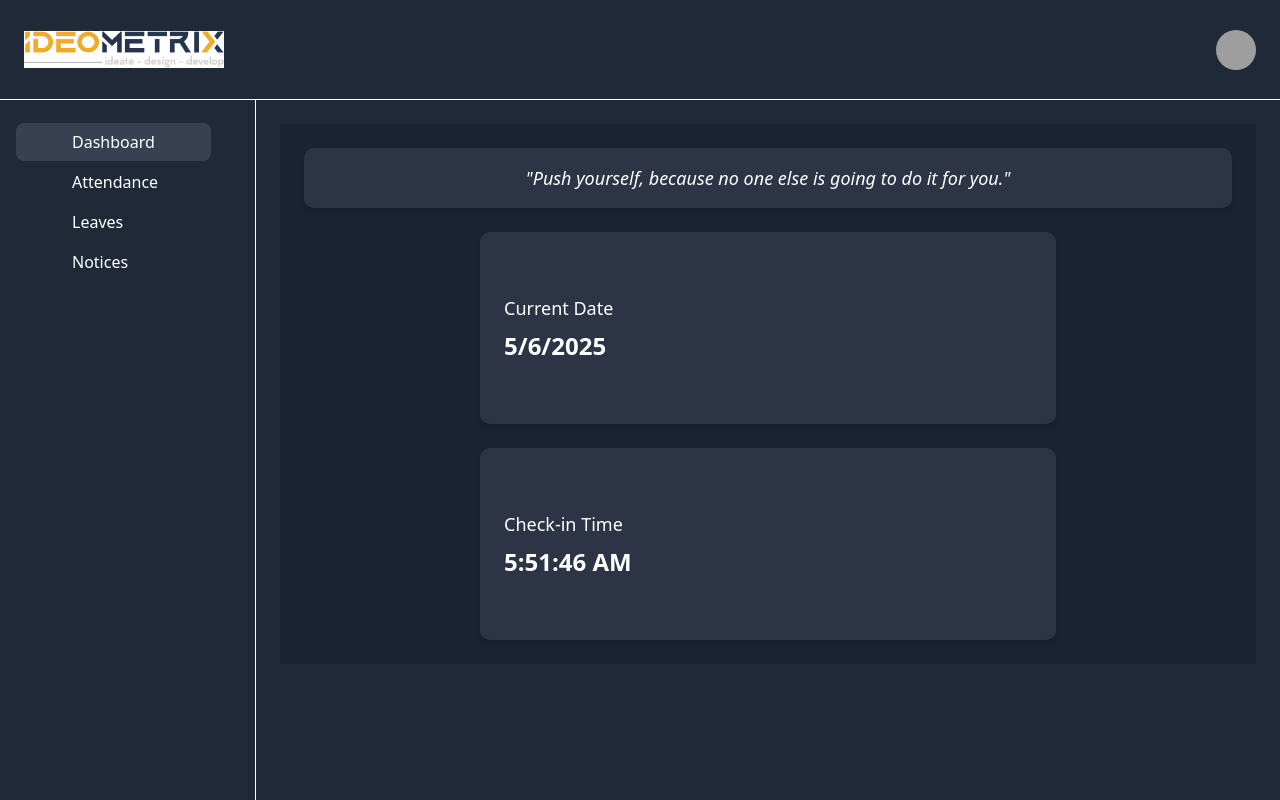
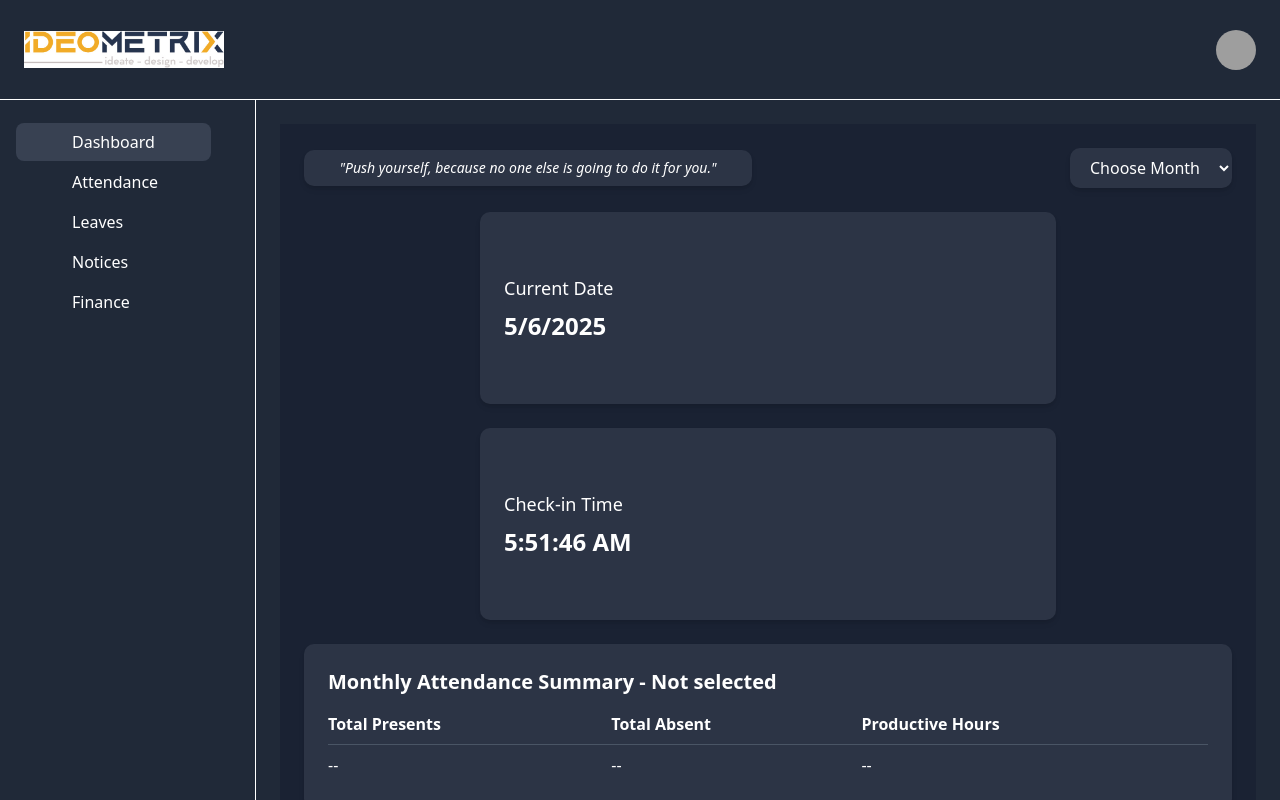
Before and after one commit to Ghazalasiyad/imx-employee-dashboard, a React (Vite) app: page /dashboard in a window 1280 px wide. Built offline with nearby package versions, Linux system fonts and the light colour scheme; grey boxes are pictures that could not be loaded.

Commit message:
Attendance summary added to dashboard

```diff
--- a/src/App.tsx
+++ b/src/App.tsx
@@ -5,6 +5,7 @@ import Leaves from './Pages/Leaves/Leaves';
 import Attendance from './Pages/Attendance/Attendance';
 import Notice from './Pages/Notice/Notice';
 import SignIn from './Pages/Signin/Signin';
+import Finance from './Pages/Finance/Finance';
 const App = () => {
   return (
     <Router>
@@ -15,6 +16,7 @@ const App = () => {
           <Route path='attendance' element={<Attendance />} />
           <Route path='leaves' element={<Leaves />} />
           <Route path='notice' element={<Notice />} />
+          <Route path='finance' element={<Finance />} />
         </Route>
       </Routes>
     </Router>
--- a/src/Pages/Dashboard/Dashboard.tsx
+++ b/src/Pages/Dashboard/Dashboard.tsx
@@ -8,21 +8,26 @@ const quotes = [
   "Dream it. Wish it. Do it.",
 ];
 
+const months = [
+  'January', 'February', 'March', 'April',
+  'May', 'June', 'July', 'August',
+  'September', 'October', 'November', 'December',
+];
+
 const Dashboard = () => {
   const [currentDate, setCurrentDate] = useState('');
   const [checkInTime, setCheckInTime] = useState('');
   const [quote, setQuote] = useState('');
+  const [selectedMonth, setSelectedMonth] = useState('');
 
   useEffect(() => {
     const now = new Date();
     setCurrentDate(now.toLocaleDateString());
     setCheckInTime(now.toLocaleTimeString());
 
-    // Set initial quote
     const randomIndex = Math.floor(Math.random() * quotes.length);
     setQuote(quotes[randomIndex]);
 
-    // Change quote every 5 seconds
     const interval = setInterval(() => {
       const nextIndex = Math.floor(Math.random() * quotes.length);
       setQuote(quotes[nextIndex]);
@@ -31,25 +36,71 @@ const Dashboard = () => {
     return () => clearInterval(interval);
   }, []);
 
+  const handleMonthChange = (e: React.ChangeEvent<HTMLSelectElement>) => {
+    setSelectedMonth(e.target.value);
+  };
+
   return (
-    <div className="p-6 space-y-6 bg-[#1a2233] h-auto">
-      {/* Quote Box */}
-      <div className="bg-[#2c3445] text-white rounded-lg px-6 py-4 shadow-md text-center">
-        <p className="text-lg italic">"{quote}"</p>
+    <div className="p-6 space-y-6 bg-[#1a2233] h-auto relative text-white">
+      {/* Top Row: Quote box & Month selector */}
+      <div className="flex justify-between items-center">
+        {/* Smaller Quote Box */}
+        <div className="bg-[#2c3445] rounded-lg px-4 py-2 shadow-md text-center max-w-md w-full">
+          <p className="text-sm italic">"{quote}"</p>
+        </div>
+
+        {/* Dropdown aligned right */}
+        <div>
+          <select
+            value={selectedMonth}
+            onChange={handleMonthChange}
+            className="bg-[#2c3445] text-white px-4 py-2 rounded-lg shadow-md"
+          >
+            <option value="" disabled>
+              Choose Month
+            </option>
+            {months.map((month) => (
+              <option key={month} value={month}>
+                {month}
+              </option>
+            ))}
+          </select>
+        </div>
       </div>
 
+      {/* Date & Check-in Boxes */}
       <div className="flex flex-wrap justify-center gap-6">
-        {/* Current Date Card */}
         <div className="bg-[#2c3445] shadow-md rounded-lg p-6 h-48 max-w-xl w-full flex flex-col justify-center">
-          <h3 className="text-lg font-medium text-white">Current Date</h3>
-          <p className="mt-2 text-2xl font-bold text-white">{currentDate}</p>
+          <h3 className="text-lg font-medium">Current Date</h3>
+          <p className="mt-2 text-2xl font-bold">{currentDate}</p>
         </div>
+        <div className="bg-[#2c3445] shadow-md rounded-lg p-6 h-48 max-w-xl w-full flex flex-col justify-center">
+          <h3 className="text-lg font-medium">Check-in Time</h3>
+          <p className="mt-2 text-2xl font-bold">{checkInTime}</p>
+        </div>
+      </div>
 
-        {/* Check-in Time Card */}
-        <div className="bg-[#2c3445] shadow-md rounded-lg p-6 h-48 max-w-xl w-full flex flex-col justify-center">
-          <h3 className="text-lg font-medium text-white">Check-in Time</h3>
-          <p className="mt-2 text-2xl font-bold text-white">{checkInTime}</p>
-        </div>
+      {/* Monthly Stats Table */}
+      <div className="bg-[#2c3445] shadow-md rounded-lg p-6 w-full max-w-screen mx-auto">
+        <h3 className="text-xl font-semibold mb-4">
+          Monthly Attendance Summary - {selectedMonth || "Not selected"}
+        </h3>
+        <table className="w-full table-auto text-left border-collapse">
+          <thead>
+            <tr>
+              <th className="border-b border-gray-600 pb-2">Total Presents</th>
+              <th className="border-b border-gray-600 pb-2">Total Absent</th>
+              <th className="border-b border-gray-600 pb-2">Productive Hours</th>
+            </tr>
+          </thead>
+          <tbody>
+            <tr>
+              <td className="py-2">--</td>
+              <td className="py-2">--</td>
+              <td className="py-2">--</td>
+            </tr>
+          </tbody>
+        </table>
       </div>
     </div>
   );
--- /dev/null
+++ b/src/Pages/Finance/Finance.tsx
@@ -0,0 +1,9 @@
+import React from 'react'
+
+const Finance = () => {
+  return (
+    <div>Finance</div>
+  )
+}
+
+export default Finance
--- a/src/components/Sidebar/Sidebar.tsx
+++ b/src/components/Sidebar/Sidebar.tsx
@@ -52,6 +52,18 @@ const Sidebar = () => {
             Notices
           </NavLink>
         </div>
+        <div>
+          <NavLink
+            to="/finance"
+            className={({ isActive }) =>
+              `w-full text-md font-medium rounded-md py-2 px-14 text-center !text-white ${
+                isActive ? 'bg-[#384152] text-[#689ddd]' : 'hover:bg-[#384152] hover:text-[#689ddd]'
+              }`
+            }
+          >
+           Finance
+          </NavLink>
+        </div>
       </nav>
     </aside>
   );
```
